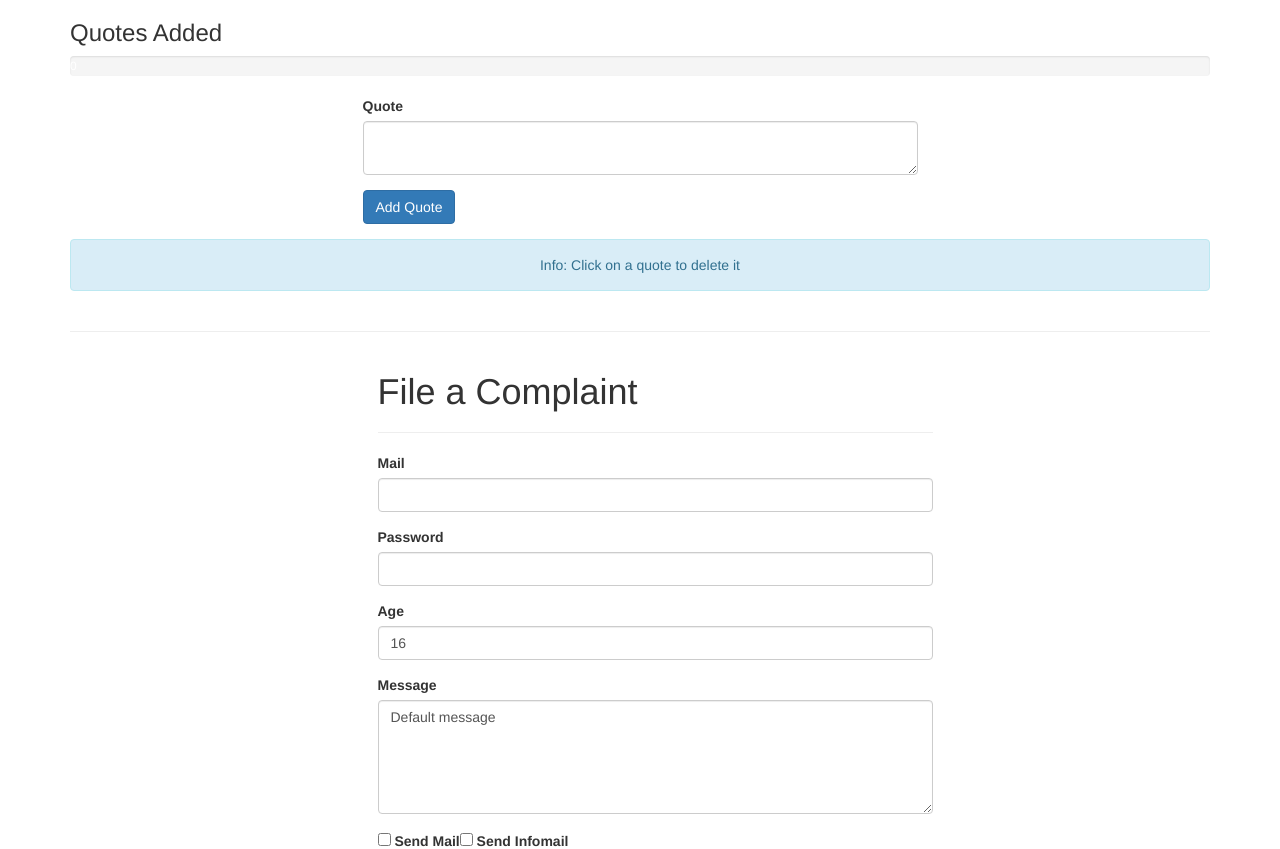
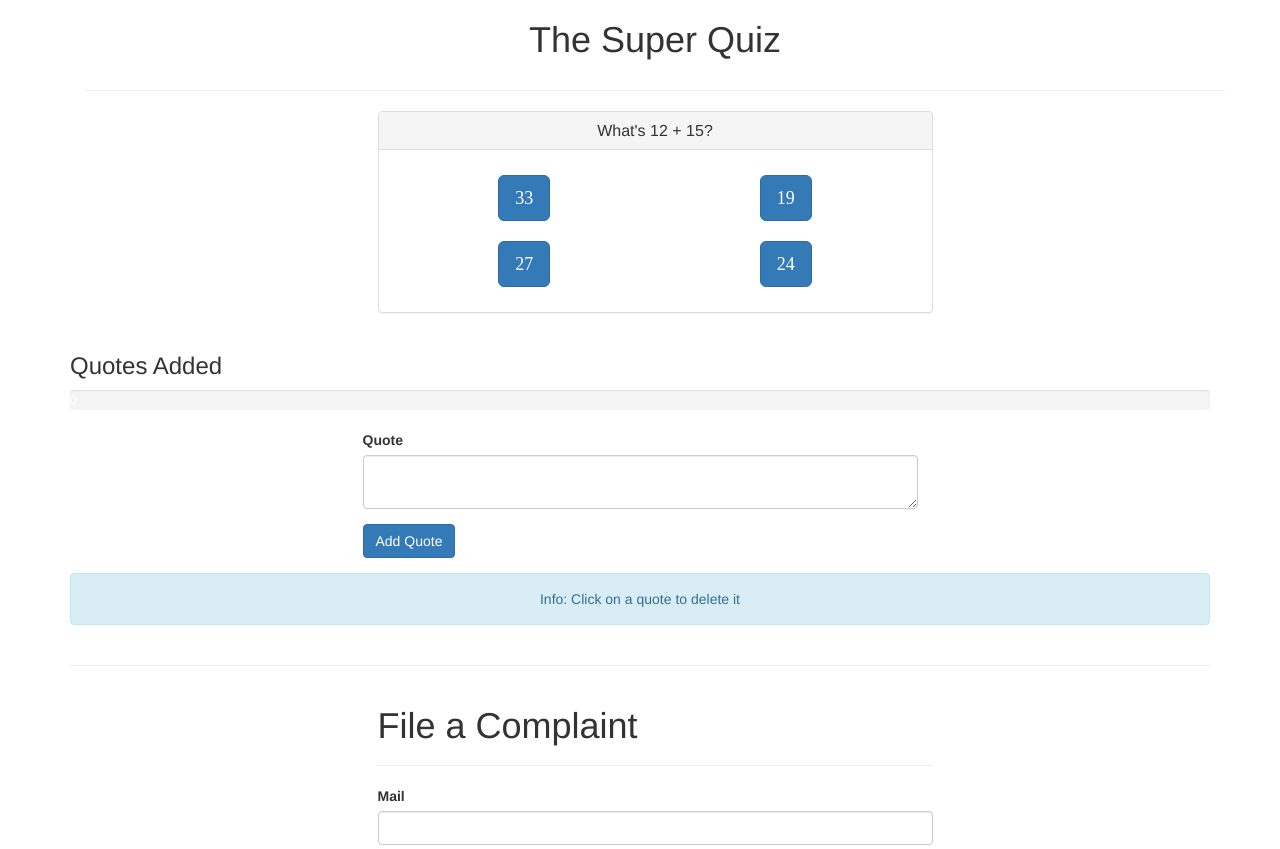
Before and after one commit to islaytitans/vue-ts-quotes, a Vue app: page / in a window 1280 px wide. Shown: the top 849 px of the page. Built offline with nearby package versions, Linux system fonts and the light colour scheme; a web font is replaced by a local one.

Commit message:
Added basic quiz component

```diff
--- a/src/App.vue
+++ b/src/App.vue
@@ -1,5 +1,6 @@
 <template>
   <div class="container">
+    <app-quiz></app-quiz>
     <app-header :quoteCount="quotes.length" :maxQuotes="maxQuotes"></app-header>
     <app-new-quote @quoteAdded="addQuote"></app-new-quote>
     <app-quote-grid
@@ -40,6 +41,7 @@
 import FiltersMixins from "./components/FiltersMixins.vue";
 import Animations from "./components/Animations.vue";
 import JsAnimations from "./components/JsAnimations.vue";
+import Quiz from "./components/Quiz/Quiz.vue";
 
 export default Vue.extend({
   name: "App",
@@ -69,7 +71,8 @@
     appDirective: Directive,
     appFiltersMixins: FiltersMixins,
     appAnimations: Animations,
-    appJsAnimations: JsAnimations
+    appJsAnimations: JsAnimations,
+    appQuiz: Quiz
   }
 });
 </script>
--- /dev/null
+++ b/src/components/Quiz/Answer.vue
@@ -0,0 +1,22 @@
+<template>
+  <div class="alert alert-success text-center">
+    <h1>That's Correct!</h1>
+    <hr />
+    <button class="btn btn-primary" @click="onNextQuestion">
+      Next Question
+    </button>
+  </div>
+</template>
+
+<script lang="ts">
+import Vue from "vue";
+export default Vue.extend({
+  methods: {
+    onNextQuestion() {
+      this.$emit("confirmed");
+    }
+  }
+});
+</script>
+
+<style></style>
--- /dev/null
+++ b/src/components/Quiz/Question.vue
@@ -0,0 +1,131 @@
+<template>
+  <div class="panel panel-default">
+    <div class="panel-heading">
+      <h3 class="panel-title text-center">{{ question }}</h3>
+    </div>
+    <div class="panel-body">
+      <div class="col-xs-12 col-sm-6 text-center">
+        <button
+          class="btn btn-primary btn-lg"
+          style="margin: 10px"
+          @click="onAnswer(btnData[0].correct)"
+        >
+          {{ btnData[0].answer }}
+        </button>
+      </div>
+      <div class="col-xs-12 col-sm-6 text-center">
+        <button
+          class="btn btn-primary btn-lg"
+          style="margin: 10px"
+          @click="onAnswer(btnData[1].correct)"
+        >
+          {{ btnData[1].answer }}
+        </button>
+      </div>
+      <div class="col-xs-12 col-sm-6 text-center">
+        <button
+          class="btn btn-primary btn-lg"
+          style="margin: 10px"
+          @click="onAnswer(btnData[2].correct)"
+        >
+          {{ btnData[2].answer }}
+        </button>
+      </div>
+      <div class="col-xs-12 col-sm-6 text-center">
+        <button
+          class="btn btn-primary btn-lg"
+          style="margin: 10px"
+          @click="onAnswer(btnData[3].correct)"
+        >
+          {{ btnData[3].answer }}
+        </button>
+      </div>
+    </div>
+  </div>
+</template>
+
+<script lang="ts">
+import Vue from "vue";
+const MODE_ADDITION = 1;
+const MODE_SUBTRACTION = 2;
+
+export default Vue.extend({
+  data() {
+    return {
+      question: "Oops, an error ocurred :/",
+      btnData: [
+        { correct: true, answer: 0 },
+        { correct: false, answer: 0 },
+        { correct: false, answer: 0 },
+        { correct: false, answer: 0 }
+      ]
+    };
+  },
+  methods: {
+    generateQuestion() {
+      const firstNumber = this.generateRandomNumber(1, 100);
+      const secondNumber = this.generateRandomNumber(1, 100);
+      const modeNumber = this.generateRandomNumber(1, 2);
+
+      let correctAnswer = 0;
+
+      switch (modeNumber) {
+        case MODE_ADDITION:
+          correctAnswer = firstNumber + secondNumber;
+          this.question = `What's ${firstNumber} + ${secondNumber}?`;
+          break;
+        case MODE_SUBTRACTION:
+          correctAnswer = firstNumber - secondNumber;
+          this.question = `What's ${firstNumber} - ${secondNumber}?`;
+          break;
+        default:
+          correctAnswer = 0;
+          this.question = "Oops, an Error occurred :/";
+      }
+
+      this.btnData[0].answer = this.generateRandomNumber(
+        correctAnswer - 10,
+        correctAnswer + 10,
+        correctAnswer
+      );
+      this.btnData[0].correct = false;
+      this.btnData[1].answer = this.generateRandomNumber(
+        correctAnswer - 10,
+        correctAnswer + 10,
+        correctAnswer
+      );
+      this.btnData[1].correct = false;
+      this.btnData[2].answer = this.generateRandomNumber(
+        correctAnswer - 10,
+        correctAnswer + 10,
+        correctAnswer
+      );
+      this.btnData[2].correct = false;
+      this.btnData[3].answer = this.generateRandomNumber(
+        correctAnswer - 10,
+        correctAnswer + 10,
+        correctAnswer
+      );
+      this.btnData[3].correct = false;
+
+      const correctButton = this.generateRandomNumber(0, 3);
+      this.btnData[correctButton].correct = true;
+      this.btnData[correctButton].answer = correctAnswer;
+    },
+    generateRandomNumber(min: number, max: number, except?: number): number {
+      const rndNumber = Math.round(Math.random() * (max - min)) + min;
+      console.log(min, max, rndNumber);
+      if (rndNumber == except) {
+        return this.generateRandomNumber(min, max, except);
+      }
+      return rndNumber;
+    },
+    onAnswer(isCorrect: boolean) {
+      this.$emit("answered", isCorrect);
+    }
+  },
+  created() {
+    this.generateQuestion();
+  }
+});
+</script>
--- /dev/null
+++ b/src/components/Quiz/Quiz.vue
@@ -0,0 +1,44 @@
+<template>
+  <div class="container">
+    <div class="row">
+      <div class="col-xs-12 col-sm-8 col-sm-offset-2 col-md-6 col-md-offset-3">
+        <h1 class="text-center">The Super Quiz</h1>
+      </div>
+    </div>
+    <hr />
+    <div class="row">
+      <div class="col-xs-12 col-sm-8 col-sm-offset-2 col-md-6 col-md-offset-3">
+        <component :is="mode" @answered="answered($event)" @confirmed="mode = 'app-question'"></component>
+      </div>
+    </div>
+  </div>
+</template>
+
+<script lang="ts">
+import Vue from "vue";
+import Answer from "./Answer.vue";
+import Question from "./Question.vue";
+export default Vue.extend({
+  data() {
+    return {
+      mode: "app-question"
+    };
+  },
+  methods: {
+    answered(isCorrect: boolean) {
+      if (isCorrect) {
+        this.mode = "app-answer";
+      } else {
+        this.mode = "app-question";
+        alert("Wrong answer - try again");
+      }
+    }
+  },
+  components: {
+    appAnswer: Answer,
+    appQuestion: Question
+  }
+});
+</script>
+
+<style></style>
```
